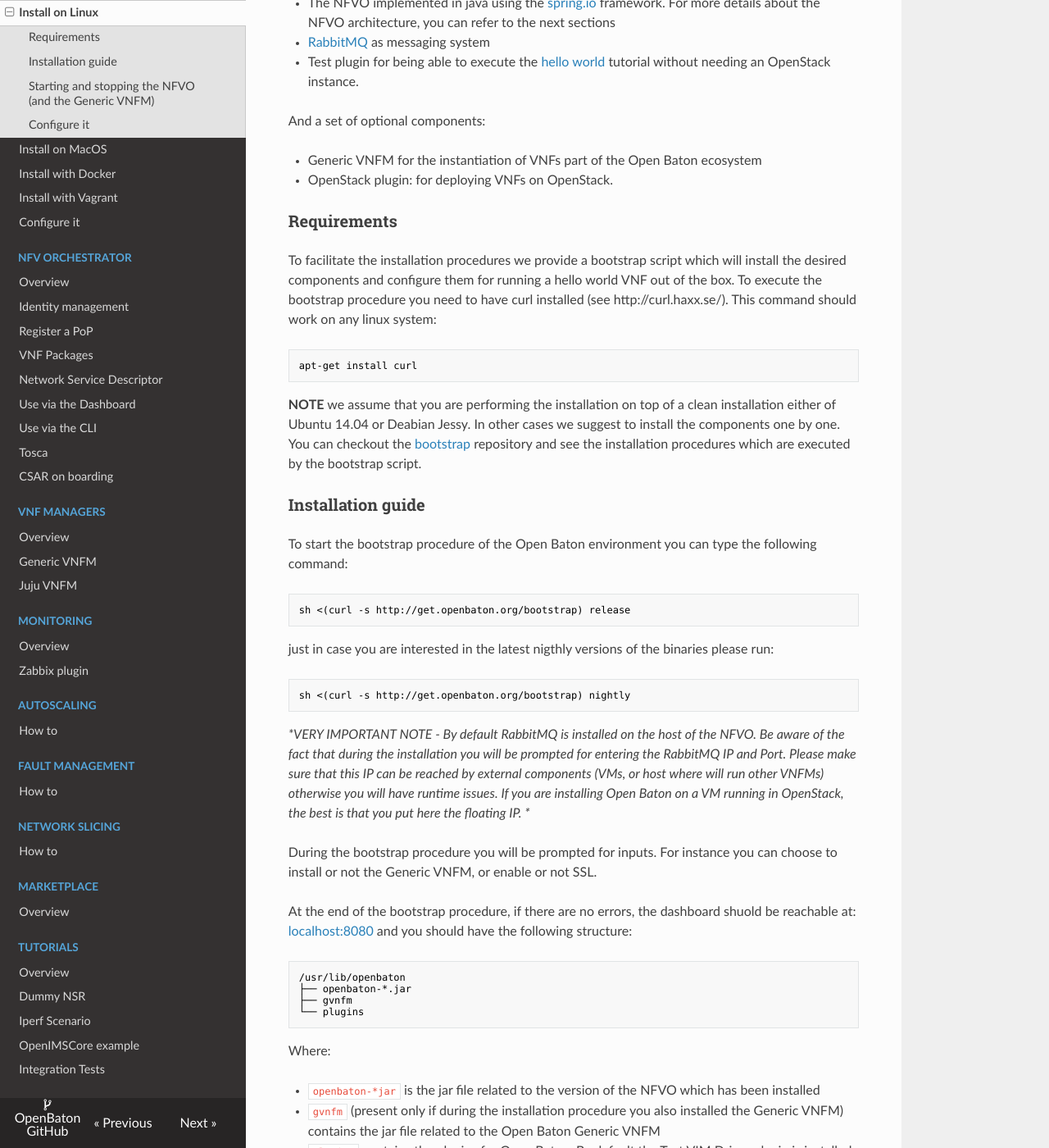
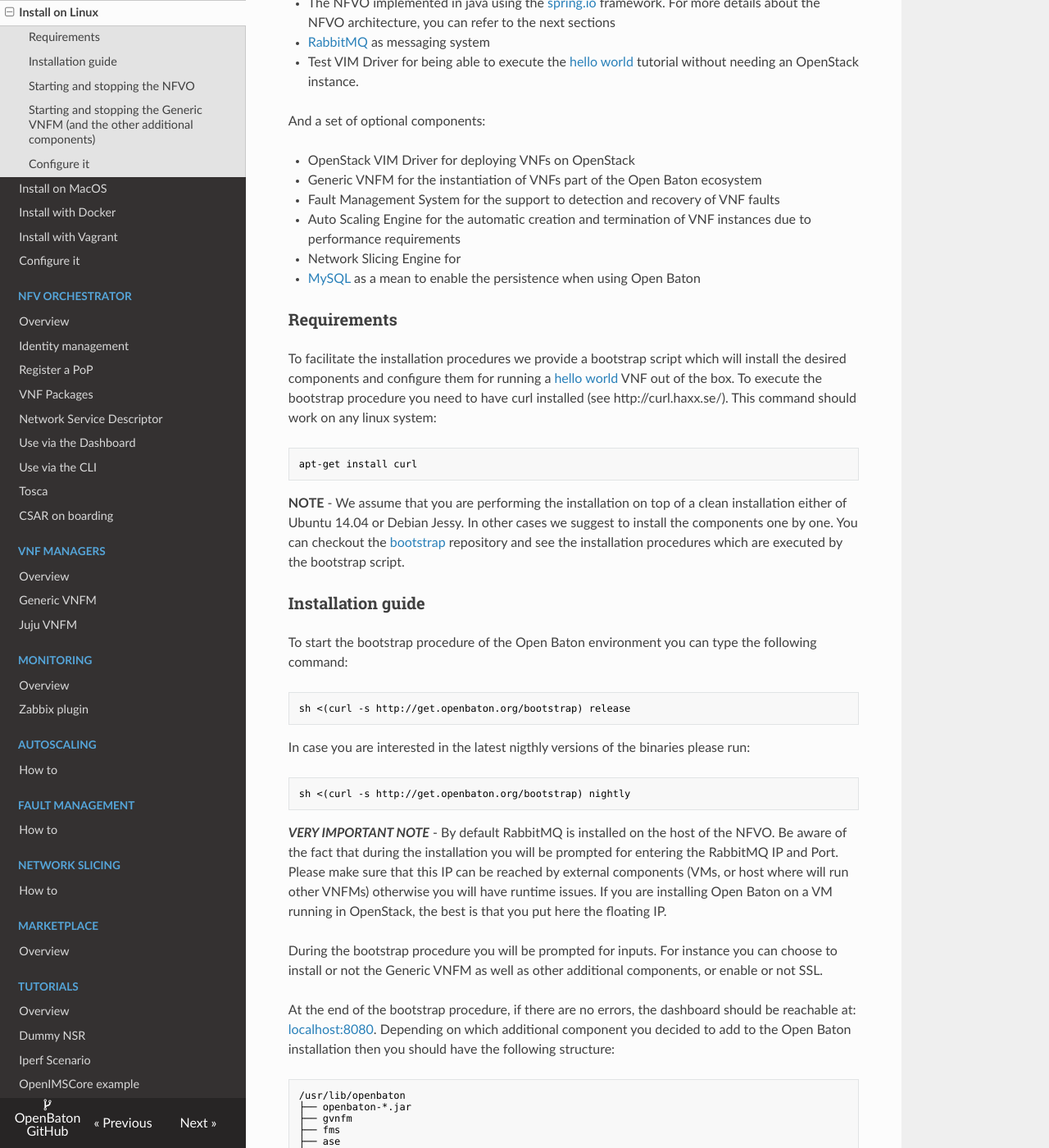
Before and after one commit to openbaton/docs, an MkDocs documentation site: the page built from docs/nfvo-installation-deb.md, in a window 1280 px wide and 1400 px high, scrolled down 443 px. Shown: the whole window at 82% size. Built offline with MkDocs 1.6.1, drawn with Linux system fonts in a browser that asks for light colours; nearby versions of some CDN libraries; old or Windows-style settings are respelled for this version of MkDocs; some of the changed text lies outside the part shown.

Commit message:
Imp: update installation docs

````diff
--- a/docs/nfvo-installation-deb.md
+++ b/docs/nfvo-installation-deb.md
@@ -3,30 +3,36 @@
 
 # Install Open Baton on Linux
 
-This tutorial will guide towards the installation of a minimal Open Baton environment using the stable binaries version.
+This tutorial will guide towards the installation of an Open Baton environment using the stable binaries version.
 
-**NOTE:** Please refer to [this tutorial](nfvo-installation-src.md) if you are willing to install a development environment where you can easily modify, compile and commit changes to the code base directly.
+***NOTE*** - Please refer to [this tutorial](nfvo-installation-src.md) if you are willing to install a development environment where you can easily modify, compile and commit changes to the code base directly.
 
 This version is composed by the following components:
 
 * The NFVO implemented in java using the [spring.io][spring] framework. For more details about the NFVO architecture, you can refer to the next sections
 * [RabbitMQ][reference-to-rabbit-site] as messaging system
-* Test plugin for being able to execute the [hello world][dummy-NSR] tutorial without needing an OpenStack instance.
+* Test VIM Driver for being able to execute the [hello world][dummy-NSR] tutorial without needing an OpenStack instance.
 
 And a set of optional components:
 
+* OpenStack VIM Driver for deploying VNFs on OpenStack
 * Generic VNFM for the instantiation of VNFs part of the Open Baton ecosystem
-* OpenStack plugin: for deploying VNFs on OpenStack.
+* Fault Management System for the support to detection and recovery of VNF faults
+* Auto Scaling Engine for the automatic creation and termination of VNF instances due to performance requirements
+* Network Slicing Engine for
+* [MySQL][reference-to-mysql] as a mean to enable the persistence when using Open Baton
+
 
 ### Requirements
 
-To facilitate the installation procedures we provide a bootstrap script which will install the desired components and configure them for running a hello world VNF out of the box. To execute the bootstrap procedure you need to have curl installed (see http://curl.haxx.se/). This command should work on any linux system:
+To facilitate the installation procedures we provide a bootstrap script which will install the desired components and configure them for running a [hello world][dummy-NSR] VNF out of the box. To execute the bootstrap procedure you need to have curl installed (see http://curl.haxx.se/). This command should work on any linux system:
 
 ```bash
 apt-get install curl
 ```
 
-**NOTE** we assume that you are performing the installation on top of a clean installation either of Ubuntu 14.04 or Deabian Jessy. In other cases we suggest to install the components one by one. You can checkout the [bootstrap][bootstrap] repository and see the installation procedures which are executed by the bootstrap script.
+**NOTE** - We assume that you are performing the installation on top of a clean installation either of Ubuntu 14.04 or Debian Jessy. In other cases we suggest to install the components one by one. You can checkout the [bootstrap][bootstrap] repository and see the installation procedures which are executed by the bootstrap script.
+
 
 ### Installation guide
 
@@ -36,47 +42,61 @@
 sh <(curl -s http://get.openbaton.org/bootstrap) release
 ```
 
-just in case you are interested in the latest nigthly versions of the binaries please run:
+In case you are interested in the latest nigthly versions of the binaries please run:
 
 ```bash
 sh <(curl -s http://get.openbaton.org/bootstrap) nightly
 ```
 
-*\*VERY IMPORTANT NOTE - By default RabbitMQ is installed on the host of the NFVO. Be aware of the fact that during the installation you will be prompted for entering the RabbitMQ IP and Port. Please make sure that this IP can be
+***VERY IMPORTANT NOTE*** - By default RabbitMQ is installed on the host of the NFVO. Be aware of the fact that during the installation you will be prompted for entering the RabbitMQ IP and Port. Please make sure that this IP can be
   reached by external components (VMs, or host where will run other VNFMs) otherwise you will have runtime issues. If you are installing Open Baton on a VM running in OpenStack, the best is that you put here
-  the floating IP. \**
+  the floating IP.
 
-During the bootstrap procedure you will be prompted for inputs. For instance you can choose to install or not the Generic VNFM, or enable or not SSL.
+During the bootstrap procedure you will be prompted for inputs. For instance you can choose to install or not the Generic VNFM as well as other additional components, or enable or not SSL.
 
-At the end of the bootstrap procedure, if there are no errors, the dashboard shuold be reachable at: [localhost:8080] and you should have the following structure:
+At the end of the bootstrap procedure, if there are no errors, the dashboard should be reachable at: [localhost:8080].
+Depending on which additional component you decided to add to the Open Baton installation then you should have the following structure:
 ```bash
 /usr/lib/openbaton
 ├── openbaton-*.jar
 ├── gvnfm
+├── fms
+├── ase
+├── nse
 └── plugins
 ```
 
 Where:
 
 * `openbaton-*jar` is the jar file related to the version of the NFVO which has been installed
-* `gvnfm` (present only if during the installation procedure you also installed the Generic VNFM) contains the jar file related to the Open Baton Generic VNFM
+* `gvnfm` contains the jar file related to the Open Baton Generic VNFM
+* `fms` contains the jar file related to the Open Baton Fault Management System (FMS)
+* `ase` contains the jar file related to the Open Baton Auto Scaling Engine (ASE)
+* `nse` contains the jar file related to the Open Baton Network Slicing Engine (NSE)
 * `plugins` contains the plugins for Open Baton. By default the Test VIM Driver plugin is installed, therefore its jar file is stored in this directory. Additionally, if during the installation procedure you decide to install the OpenStack VIM-Driver Plugins then also its jar file will be stored in this directory.
 
-Additionally you should also have the following structure:
+
+Additionally, still depending on which additional component you decided to add to the Open Baton installation, then you should also have the following structure:
 ```bash
 /usr/bin
 ├── openbaton-nfvo
-└── openbaton-gvnfm
+├── openbaton-gvnfm
+├── openbaton-fms
+├── openbaton-ase
+└── openbaton-nse
 ```
 
 Where:
 
 * `openbaton-nfvo` is the Open Baton NFVO executable
-* `openbaton-gvnfm` (present only if you also installed the Generic VNFM) is the Open Baton Generic GVNFM executable
+* `openbaton-gvnfm` is the Open Baton Generic VNFM executable
+* `openbaton-fms` is the Open Baton FMS executable
+* `openbaton-ase` is the Open Baton ASE executable
+* `openbaton-nse` is the Open Baton NSE executable
 
 At this point Open Baton is ready to be used. Please refer to the [Introduction][use-openbaton] on how to start using it or step into the [hello world][dummy-NSR] tutorial immediately.
 
-### Starting and stopping the NFVO (and the Generic VNFM)
+### Starting and stopping the NFVO
 
 After the installation procedure the NFVO is running as a service.
 If you want to stop it, enter one of the following commands depending on your OS.
@@ -120,9 +140,10 @@
 sudo openbaton-nfvo stop
 ```
 
-<br>
+### Starting and stopping the Generic VNFM (and the other additional components)
 
-**Note (in case you also installed the Generic VNFM):** If you also installed the Generic VNFM it is also already running (as a service) at the end of the installation procedure. You can stop it with one of the following commands depending on your OS.
+
+If you also installed the Generic VNFM it is also already running (as a service) at the end of the installation procedure. You can stop it with one of the following commands depending on your OS.
 
 * With Ubuntu 14.04:
 
@@ -139,7 +160,7 @@
 
 <br>
 
-**Note (in case you also installed the Generic VNFM):** You can start the Generic VNFM (as a service) with one of the following commands depending on your OS.
+If you also installed the Generic VNFM, then you can start it (as a service) with one of the following commands depending on your OS.
 
 * With Ubuntu 14.04:
 
@@ -156,12 +177,16 @@
 
 <br>
 
-Instead, to start and stop the GVNFM as a normal process, you can use the Open Baton executables in the '/usr/bin/' folder and type the following commands:
+Instead, to start and stop the Generic VNFM as a normal process, you can use the Open Baton executables in the '/usr/bin/' folder and type the following commands:
 
 ```bash
 sudo openbaton-gvnfm start
 sudo openbaton-gvnfm stop
 ```
+
+<br>
+
+***NOTE*** - For all the other additional components the commands above still apply just adapted to the specific component (e.g.: for the Fault Management System you can substitute the 'openbaton-gvnfm' with 'openbaton-fms', etc.)
 
 
 ### Configure it
@@ -176,6 +201,7 @@
 [use-openbaton]:use.md
 [dummy-NSR]:dummy-NSR.md
 [reference-to-rabbit-site]:https://www.rabbitmq.com/
+[reference-to-mysql]:https://www.mysql.com/
 [zabbix-server-configuration]:zabbix-server-configuration.md
 
 <!---
````
Also changed, not shown: docs/nfvo-installation-docker.md (+10 -10 lines), docs/nfvo-installation-src.md (+40 -24 lines), docs/nfvo-installation-vagrant.md (+4 -4 lines), docs/nfvo-installation.md (+5 -5 lines).
